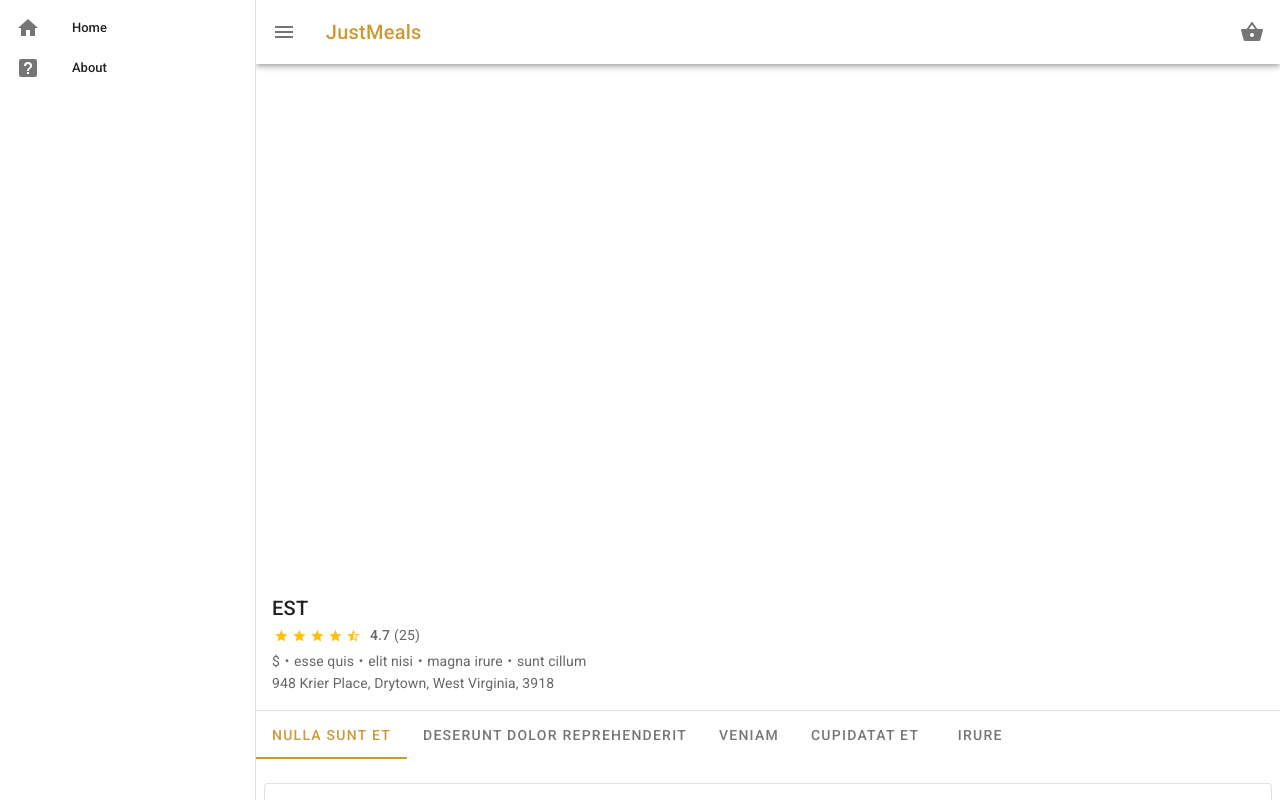
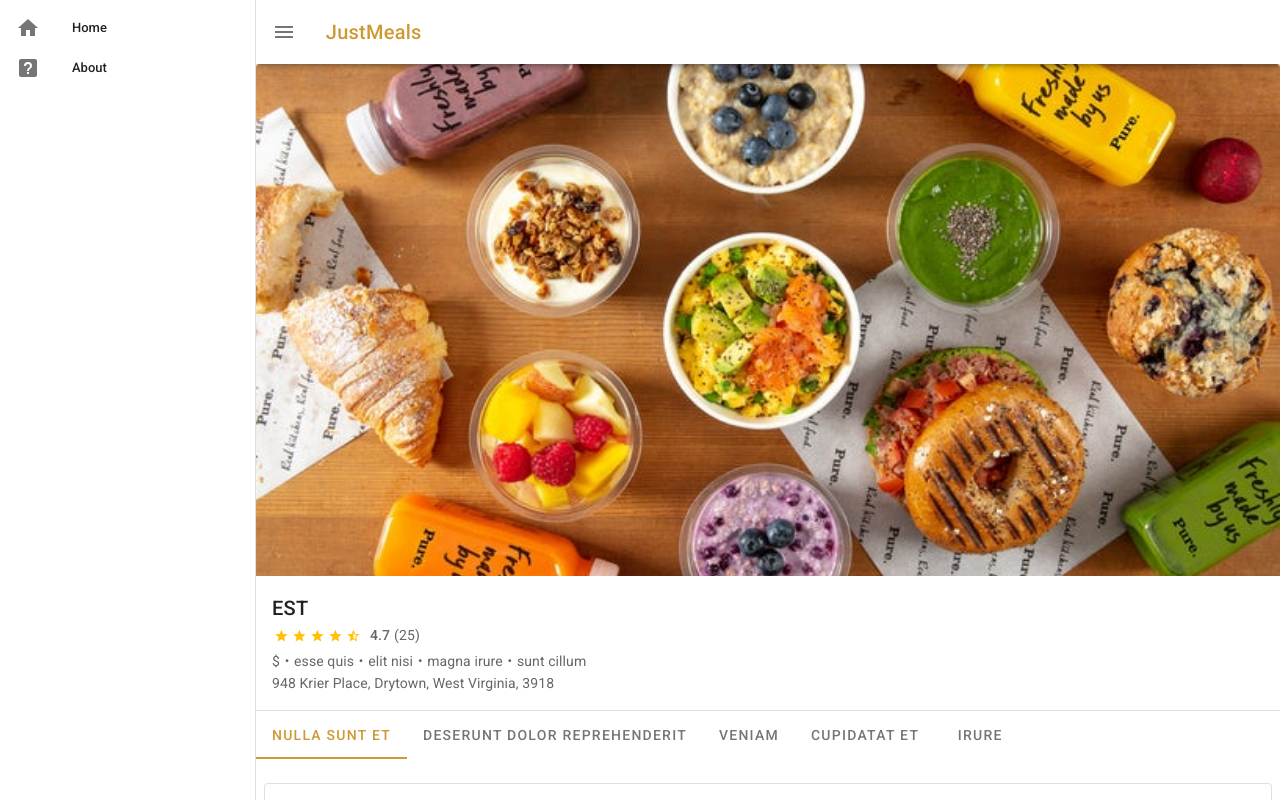
Before and after one commit to chunyayang/menubook, a Vue app: page /menu/1 in a window 1280 px wide. Shown: the top 800 px of the page. Built offline with nearby package versions, Linux system fonts and the light colour scheme; data requests are answered from the project's data file.

Commit message:
feature: remove the cart button from the app bar

```diff
--- a/src/App.vue
+++ b/src/App.vue
@@ -37,16 +37,6 @@
         color="primary"
         class="title text-none"
       >JustMeals</v-btn>
-
-      <v-spacer></v-spacer>
-
-      <v-btn
-        value="cart"
-        icon
-        text
-      >
-        <v-icon>{{ svgBasket }}</v-icon>
-      </v-btn>
     </v-app-bar>
 
     <v-content>
@@ -78,8 +68,4 @@
 </script>
 
 <style lang="scss">
-.logo {
-  background-image: url("./assets/logo.png");
-  width: 131px;
-}
 </style>
```
